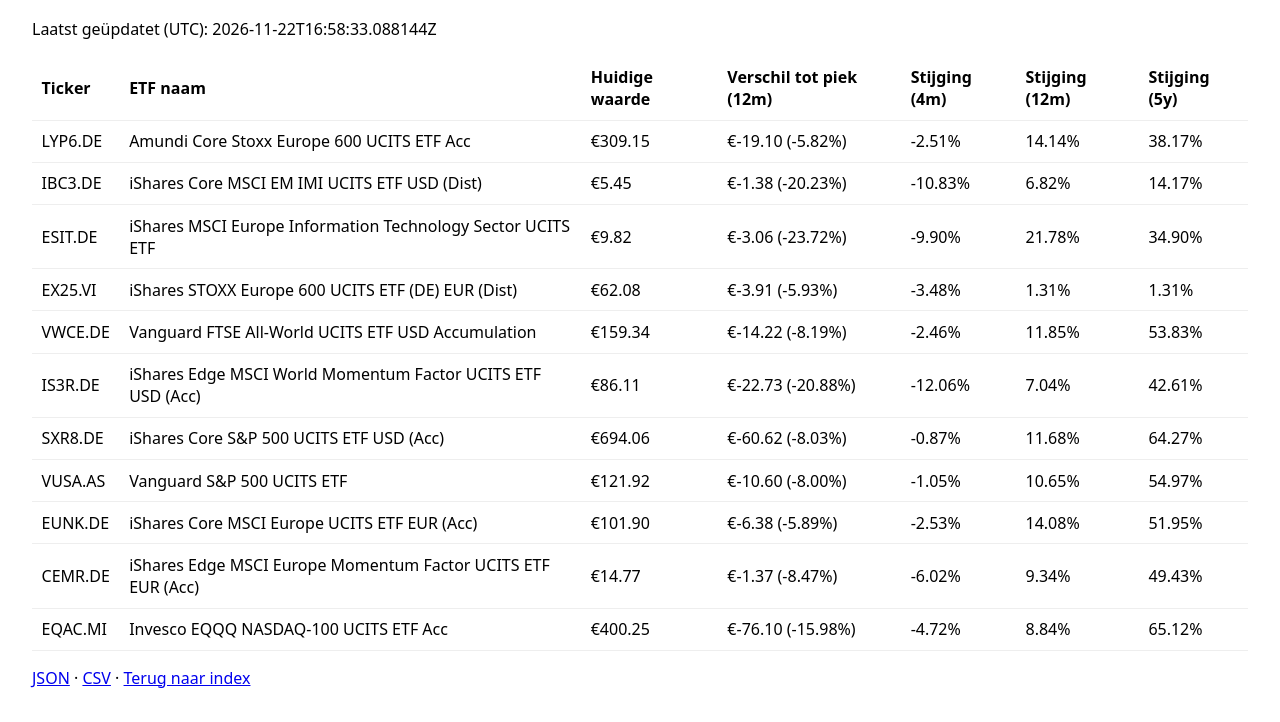
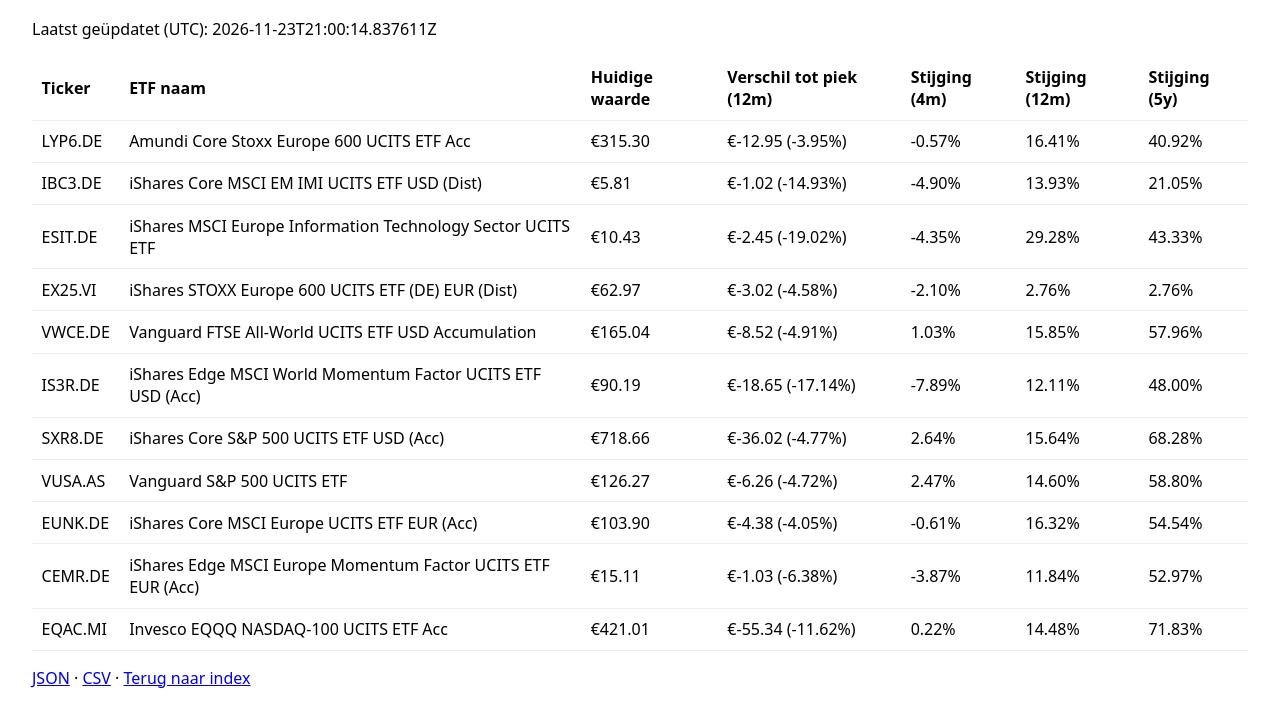
Before and after one commit to koen-vdaa/dagelijkse_export_site, a plain HTML site: page docs/etf_overzicht.html in a window 1280 px wide. Shown: the part 78-800 px from the top of the page. Drawn offline with Linux system fonts and the light colour scheme.

Commit message:
Update docs 2026-11-23T21:00:14Z

```diff
--- a/docs/etf_overzicht.html
+++ b/docs/etf_overzicht.html
@@ -8,7 +8,7 @@ th,td{padding:.6rem;border-bottom:1px solid #eee;text-align:left}
 thead th{position:sticky;top:0;background:#fff}
 </style>
 <h1>ETF Overzicht</h1>
-<p>Laatst geüpdatet (UTC): 2026-11-22T16:58:33.088144Z</p>
+<p>Laatst geüpdatet (UTC): 2026-11-23T21:00:14.837611Z</p>
 <table class="dataframe">
   <thead>
     <tr style="text-align: right;">
@@ -25,101 +25,101 @@ thead th{position:sticky;top:0;background:#fff}
     <tr>
       <td>LYP6.DE</td>
       <td>Amundi Core Stoxx Europe 600 UCITS ETF Acc</td>
-      <td>€309.15</td>
-      <td>€-19.10 (-5.82%)</td>
-      <td>-2.51%</td>
-      <td>14.14%</td>
-      <td>38.17%</td>
+      <td>€315.30</td>
+      <td>€-12.95 (-3.95%)</td>
+      <td>-0.57%</td>
+      <td>16.41%</td>
+      <td>40.92%</td>
     </tr>
     <tr>
       <td>IBC3.DE</td>
       <td>iShares Core MSCI EM IMI UCITS ETF USD (Dist)</td>
-      <td>€5.45</td>
-      <td>€-1.38 (-20.23%)</td>
-      <td>-10.83%</td>
-      <td>6.82%</td>
-      <td>14.17%</td>
+      <td>€5.81</td>
+      <td>€-1.02 (-14.93%)</td>
+      <td>-4.90%</td>
+      <td>13.93%</td>
+      <td>21.05%</td>
     </tr>
     <tr>
       <td>ESIT.DE</td>
       <td>iShares MSCI Europe Information Technology Sector UCITS ETF</td>
-      <td>€9.82</td>
-      <td>€-3.06 (-23.72%)</td>
-      <td>-9.90%</td>
-      <td>21.78%</td>
-      <td>34.90%</td>
+      <td>€10.43</td>
+      <td>€-2.45 (-19.02%)</td>
+      <td>-4.35%</td>
+      <td>29.28%</td>
+      <td>43.33%</td>
     </tr>
     <tr>
       <td>EX25.VI</td>
       <td>iShares STOXX Europe 600 UCITS ETF (DE) EUR (Dist)</td>
-      <td>€62.08</td>
-      <td>€-3.91 (-5.93%)</td>
-      <td>-3.48%</td>
-      <td>1.31%</td>
-      <td>1.31%</td>
+      <td>€62.97</td>
+      <td>€-3.02 (-4.58%)</td>
+      <td>-2.10%</td>
+      <td>2.76%</td>
+      <td>2.76%</td>
     </tr>
     <tr>
       <td>VWCE.DE</td>
       <td>Vanguard FTSE All-World UCITS ETF USD Accumulation</td>
-      <td>€159.34</td>
-      <td>€-14.22 (-8.19%)</td>
-      <td>-2.46%</td>
-      <td>11.85%</td>
-      <td>53.83%</td>
+      <td>€165.04</td>
+      <td>€-8.52 (-4.91%)</td>
+      <td>1.03%</td>
+      <td>15.85%</td>
+      <td>57.96%</td>
     </tr>
     <tr>
       <td>IS3R.DE</td>
       <td>iShares Edge MSCI World Momentum Factor UCITS ETF USD (Acc)</td>
-      <td>€86.11</td>
-      <td>€-22.73 (-20.88%)</td>
-      <td>-12.06%</td>
-      <td>7.04%</td>
-      <td>42.61%</td>
+      <td>€90.19</td>
+      <td>€-18.65 (-17.14%)</td>
+      <td>-7.89%</td>
+      <td>12.11%</td>
+      <td>48.00%</td>
     </tr>
     <tr>
       <td>SXR8.DE</td>
       <td>iShares Core S&amp;P 500 UCITS ETF USD (Acc)</td>
-      <td>€694.06</td>
-      <td>€-60.62 (-8.03%)</td>
-      <td>-0.87%</td>
-      <td>11.68%</td>
-      <td>64.27%</td>
+      <td>€718.66</td>
+      <td>€-36.02 (-4.77%)</td>
+      <td>2.64%</td>
+      <td>15.64%</td>
+      <td>68.28%</td>
     </tr>
     <tr>
       <td>VUSA.AS</td>
       <td>Vanguard S&amp;P 500 UCITS ETF</td>
-      <td>€121.92</td>
-      <td>€-10.60 (-8.00%)</td>
-      <td>-1.05%</td>
-      <td>10.65%</td>
-      <td>54.97%</td>
+      <td>€126.27</td>
+      <td>€-6.26 (-4.72%)</td>
+      <td>2.47%</td>
+      <td>14.60%</td>
+      <td>58.80%</td>
     </tr>
     <tr>
       <td>EUNK.DE</td>
       <td>iShares Core MSCI Europe UCITS ETF EUR (Acc)</td>
-      <td>€101.90</td>
-      <td>€-6.38 (-5.89%)</td>
-      <td>-2.53%</td>
-      <td>14.08%</td>
-      <td>51.95%</td>
+      <td>€103.90</td>
+      <td>€-4.38 (-4.05%)</td>
+      <td>-0.61%</td>
+      <td>16.32%</td>
+      <td>54.54%</td>
     </tr>
     <tr>
       <td>CEMR.DE</td>
       <td>iShares Edge MSCI Europe Momentum Factor UCITS ETF EUR (Acc)</td>
-      <td>€14.77</td>
-      <td>€-1.37 (-8.47%)</td>
-      <td>-6.02%</td>
-      <td>9.34%</td>
-      <td>49.43%</td>
+      <td>€15.11</td>
+      <td>€-1.03 (-6.38%)</td>
+      <td>-3.87%</td>
+      <td>11.84%</td>
+      <td>52.97%</td>
     </tr>
     <tr>
       <td>EQAC.MI</td>
       <td>Invesco EQQQ NASDAQ-100 UCITS ETF Acc</td>
-      <td>€400.25</td>
-      <td>€-76.10 (-15.98%)</td>
-      <td>-4.72%</td>
-      <td>8.84%</td>
-      <td>65.12%</td>
+      <td>€421.01</td>
+      <td>€-55.34 (-11.62%)</td>
+      <td>0.22%</td>
+      <td>14.48%</td>
+      <td>71.83%</td>
     </tr>
   </tbody>
 </table>
--- a/docs/last_run.json
+++ b/docs/last_run.json
@@ -1,3 +1,3 @@
 {
-  "utc": "2026-11-22T16:58:33.088378Z"
+  "utc": "2026-11-23T21:00:14.837774Z"
 }
```
Also changed, not shown: docs/etf_overzicht.csv (+11 -11 lines), docs/etf_overzicht.json (+55 -55 lines).
